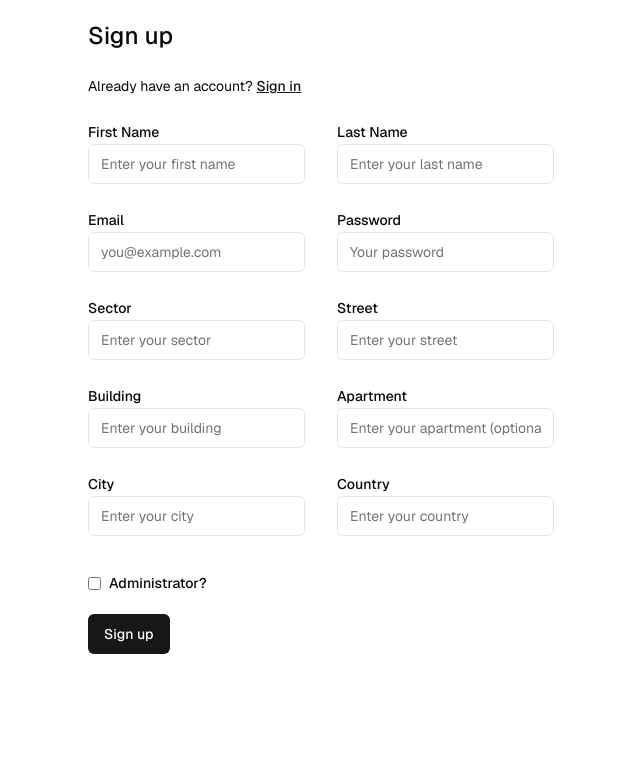
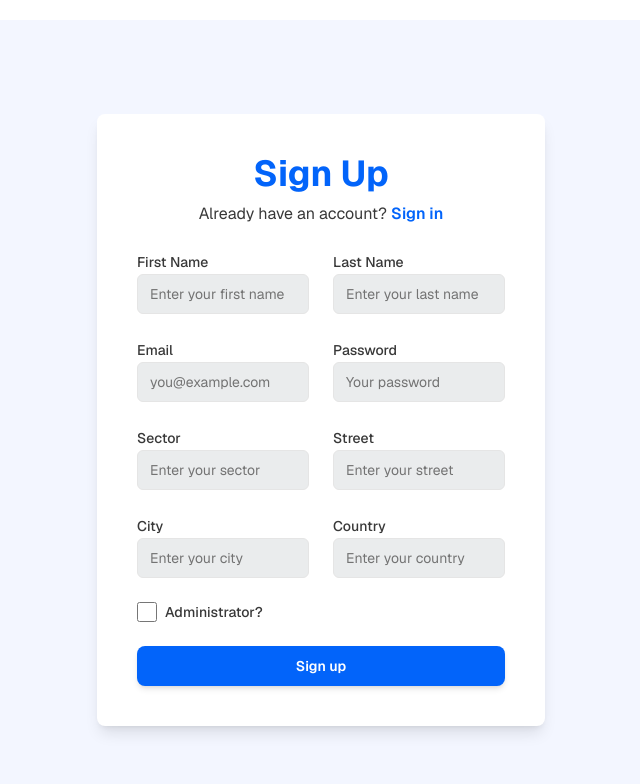
Before and after one commit to GrecuAlexandru/gosky, a Next.js app: page /sign-up in a window 1280 px wide. Shown: the top 784 px of the page, without its empty margins (319-959 px from the left). Built offline with nearby package versions, Linux system fonts and the light colour scheme.

Commit message:
update colors

```diff
--- a/app/(auth-pages)/sign-in/page.tsx
+++ b/app/(auth-pages)/sign-in/page.tsx
@@ -7,23 +7,48 @@ import Link from "next/link";
 
 export default async function Login(props: { searchParams: Promise<Message> }) {
   const searchParams = await props.searchParams;
+
   return (
-    <form className="flex-1 flex flex-col min-w-64">
-      <h1 className="text-2xl font-medium">Sign in</h1>
-      <p className="text-sm text-foreground">
-        Don't have an account?{" "}
-        <Link className="text-foreground font-medium underline" href="/sign-up">
+    <div className="w-full flex items-center justify-center min-h-screen bg-[#F3F6FF] px-4">
+      <div className="bg-white shadow-lg rounded-lg w-full max-w-md p-8 md:p-10">
+        {/* Header */}
+        <div className="text-center mb-6">
+          <h1 className="text-4xl font-bold text-[#0264FA]">Welcome Back</h1>
+          <p className="text-[#383838] mt-2">
+            Don’t have an account?{" "}
+            <Link
+              href="/sign-up"
+              className="text-[#0264FA] font-semibold hover:underline"
+            >
               Sign up
             </Link>
           </p>
-      <div className="flex flex-col gap-2 [&>input]:mb-3 mt-8">
-        <Label htmlFor="email">Email</Label>
-        <Input name="email" placeholder="you@example.com" required />
+        </div>
+
+        {/* Form */}
+        <form className="space-y-6">
+          {/* Email */}
+          <div>
+            <Label htmlFor="email" className="text-[#383838]">
+              Email
+            </Label>
+            <Input
+              name="email"
+              placeholder="you@example.com"
+              required
+              className="bg-[#EAECED] focus:ring-[#0264FA] rounded-lg p-3"
+            />
+          </div>
+
+          {/* Password */}
+          <div>
             <div className="flex justify-between items-center">
-          <Label htmlFor="password">Password</Label>
+              <Label htmlFor="password" className="text-[#383838]">
+                Password
+              </Label>
               <Link
-            className="text-xs text-foreground underline"
                 href="/forgot-password"
+                className="text-sm text-[#0264FA] font-medium hover:underline"
               >
                 Forgot Password?
               </Link>
@@ -33,12 +58,23 @@ export default async function Login(props: { searchParams: Promise<Message> }) {
               name="password"
               placeholder="Your password"
               required
+              className="bg-[#EAECED] focus:ring-[#0264FA] rounded-lg p-3"
             />
-        <SubmitButton pendingText="Signing In..." formAction={signInAction}>
+          </div>
+
+          {/* Submit Button */}
+          <SubmitButton
+            pendingText="Signing In..."
+            formAction={signInAction}
+            className="w-full bg-[#0264FA] hover:bg-[#0056E0] text-white font-semibold py-3 rounded-lg shadow-md hover:shadow-lg transition-all duration-300"
+          >
             Sign in
           </SubmitButton>
+
+          {/* Form Message */}
           <FormMessage message={searchParams} />
+        </form>
       </div>
-    </form>
+    </div>
   );
 }
--- a/app/(auth-pages)/sign-up/page.tsx
+++ b/app/(auth-pages)/sign-up/page.tsx
@@ -4,118 +4,167 @@ import { SubmitButton } from "@/components/submit-button";
 import { Input } from "@/components/ui/input";
 import { Label } from "@/components/ui/label";
 import Link from "next/link";
-import { SmtpMessage } from "../smtp-message";
 
-export default async function Signup(props: {
-  searchParams: Promise<Message>;
-}) {
+export default async function Signup(props: { searchParams: Promise<Message> }) {
   const searchParams = await props.searchParams;
   if ("message" in searchParams) {
     return (
-      <div className="w-full flex-1 flex items-center h-screen sm:max-w-md justify-center gap-2 p-4">
+      <div className="w-full flex items-center justify-center min-h-screen bg-[#F3F6FF]">
         <FormMessage message={searchParams} />
       </div>
     );
   }
 
   return (
-    <>
-      <form className="grid grid-cols-1 sm:grid-cols-2 gap-x-8 gap-y-6 max-w-3xl mx-auto">
-        <h1 className="col-span-2 text-2xl font-medium">Sign up</h1>
-        <p className="col-span-2 text-sm text-foreground">
+    <div className="w-full flex items-center justify-center min-h-screen bg-[#F3F6FF] px-4">
+      <div className="bg-white shadow-lg rounded-lg w-full max-w-md mx-auto p-8 md:p-10">
+        {/* Header */}
+        <div className="text-center mb-6">
+          <h1 className="text-4xl font-bold text-[#0264FA]">Sign Up</h1>
+          <p className="text-[#383838] mt-2">
             Already have an account?{" "}
-          <Link className="text-primary font-medium underline" href="/sign-in">
+            <Link
+              href="/sign-in"
+              className="text-[#0264FA] font-semibold hover:underline"
+            >
               Sign in
             </Link>
           </p>
+        </div>
 
+        {/* Form */}
+        <form className="grid grid-cols-1 md:grid-cols-2 gap-6">
           {/* First Name */}
           <div>
-          <Label htmlFor="first_name">First Name</Label>
+            <Label htmlFor="first_name" className="text-[#383838]">
+              First Name
+            </Label>
             <Input
               name="first_name"
               placeholder="Enter your first name"
               required
+              className="bg-[#EAECED] focus:ring-[#0264FA]"
             />
           </div>
 
           {/* Last Name */}
           <div>
-          <Label htmlFor="last_name">Last Name</Label>
-          <Input name="last_name" placeholder="Enter your last name" required />
+            <Label htmlFor="last_name" className="text-[#383838]">
+              Last Name
+            </Label>
+            <Input
+              name="last_name"
+              placeholder="Enter your last name"
+              required
+              className="bg-[#EAECED] focus:ring-[#0264FA]"
+            />
           </div>
 
           {/* Email */}
           <div>
-          <Label htmlFor="email">Email</Label>
-          <Input name="email" placeholder="you@example.com" required />
+            <Label htmlFor="email" className="text-[#383838]">
+              Email
+            </Label>
+            <Input
+              name="email"
+              placeholder="you@example.com"
+              required
+              className="bg-[#EAECED] focus:ring-[#0264FA]"
+            />
           </div>
 
           {/* Password */}
           <div>
-          <Label htmlFor="password">Password</Label>
+            <Label htmlFor="password" className="text-[#383838]">
+              Password
+            </Label>
             <Input
               type="password"
               name="password"
               placeholder="Your password"
               minLength={6}
               required
+              className="bg-[#EAECED] focus:ring-[#0264FA]"
             />
           </div>
 
           {/* Sector */}
           <div>
-          <Label htmlFor="sector">Sector</Label>
-          <Input name="sector" placeholder="Enter your sector" required />
+            <Label htmlFor="sector" className="text-[#383838]">
+              Sector
+            </Label>
+            <Input
+              name="sector"
+              placeholder="Enter your sector"
+              required
+              className="bg-[#EAECED] focus:ring-[#0264FA]"
+            />
           </div>
 
           {/* Street */}
           <div>
-          <Label htmlFor="street">Street</Label>
-          <Input name="street" placeholder="Enter your street" required />
-        </div>
-
-        {/* Building */}
-        <div>
-          <Label htmlFor="building">Building</Label>
-          <Input name="building" placeholder="Enter your building" required />
-        </div>
-
-        {/* Apartment */}
-        <div>
-          <Label htmlFor="apartment">Apartment</Label>
+            <Label htmlFor="street" className="text-[#383838]">
+              Street
+            </Label>
             <Input
-            name="apartment"
-            placeholder="Enter your apartment (optional)"
+              name="street"
+              placeholder="Enter your street"
+              required
+              className="bg-[#EAECED] focus:ring-[#0264FA]"
             />
           </div>
 
           {/* City */}
           <div>
-          <Label htmlFor="city">City</Label>
-          <Input name="city" placeholder="Enter your city" required />
+            <Label htmlFor="city" className="text-[#383838]">
+              City
+            </Label>
+            <Input
+              name="city"
+              placeholder="Enter your city"
+              required
+              className="bg-[#EAECED] focus:ring-[#0264FA]"
+            />
           </div>
 
           {/* Country */}
           <div>
-          <Label htmlFor="country">Country</Label>
-          <Input name="country" placeholder="Enter your country" required />
+            <Label htmlFor="country" className="text-[#383838]">
+              Country
+            </Label>
+            <Input
+              name="country"
+              placeholder="Enter your country"
+              required
+              className="bg-[#EAECED] focus:ring-[#0264FA]"
+            />
           </div>
 
           {/* Administrator Checkbox */}
-        <div className="col-span-2 flex items-center gap-2 mt-4">
-          <input type="checkbox" id="isAdmin" name="isAdmin" />
-          <Label htmlFor="isAdmin">Administrator?</Label>
+          <div className="col-span-2 flex items-center gap-2">
+            <input
+              type="checkbox"
+              id="isAdmin"
+              name="isAdmin"
+              className="h-5 w-5 text-[#0264FA] focus:ring-[#0264FA] rounded"
+            />
+            <Label htmlFor="isAdmin" className="text-[#383838]">
+              Administrator?
+            </Label>
           </div>
 
           {/* Submit Button */}
           <div className="col-span-2">
-          <SubmitButton formAction={signUpAction} pendingText="Signing up...">
+            <SubmitButton
+              formAction={signUpAction}
+              pendingText="Signing up..."
+              className="w-full bg-[#0264FA] hover:bg-[#0264FA]/90 text-white font-semibold py-3 rounded-lg shadow-md hover:shadow-lg transition"
+            >
               Sign up
             </SubmitButton>
           </div>
         </form>
-      {/* <SmtpMessage /> */}
-    </>
+      </div>
+    </div>
   );
 }
--- a/app/dashboard/events/page.tsx
+++ b/app/dashboard/events/page.tsx
@@ -47,26 +47,35 @@ export default function EventList() {
   };
 
   if (loading) {
-    return <p>Loading events...</p>;
+    return <p className="text-center text-[#383838]">Loading events...</p>;
   }
 
   return (
-    <div className="space-y-6 flex-1 w-full p-8">
+    <div className="space-y-8 flex-1 w-full p-6 bg-[#F3F6FF] min-h-screen">
+      {/* Add Event Button */}
       <div className="flex justify-end">
         <AddEventButton onAddEvent={handleAddEvent} />
       </div>
 
-      <div className="grid gap-6 md:grid-cols-2 lg:grid-cols-3">
+      {/* Events Grid */}
+      <div className="grid gap-6 sm:grid-cols-1 md:grid-cols-2 lg:grid-cols-3">
         {events.map((event) => (
-          <Card key={event.id} className="flex flex-col">
+          <Card
+            key={event.id}
+            className="bg-white shadow-md rounded-lg flex flex-col justify-between hover:shadow-lg transition-shadow duration-300"
+          >
             <CardHeader>
-              <CardTitle>{event.title}</CardTitle>
-              <CardDescription>{event.description}</CardDescription>
+              <CardTitle className="text-[#0264FA] text-lg font-bold">
+                {event.title}
+              </CardTitle>
+              <CardDescription className="text-[#383838]/80">
+                {event.description}
+              </CardDescription>
             </CardHeader>
             <CardContent>
-              <div className="flex justify-between items-center text-sm">
+              <div className="flex justify-between items-center text-sm text-[#383838]">
                 <div className="flex items-center space-x-2">
-                  <CalendarIcon className="w-4 h-4" />
+                  <CalendarIcon className="w-5 h-5 text-[#0264FA]" />
                   <span>
                     {new Date(event.start_date).toLocaleDateString()} -{" "}
                     {new Date(event.end_date).toLocaleDateString()}
@@ -76,6 +85,7 @@ export default function EventList() {
                   variant="outline"
                   size="sm"
                   onClick={() => router.push(`/dashboard/events/${event.id}`)}
+                  className="text-[#0264FA] border-[#0264FA] hover:bg-[#0264FA] hover:text-white transition"
                 >
                   View Event
                 </Button>
```
Also changed, not shown: components/mainpage.tsx (+21 -12 lines). Lines whose indentation alone changed are shown as unchanged.
